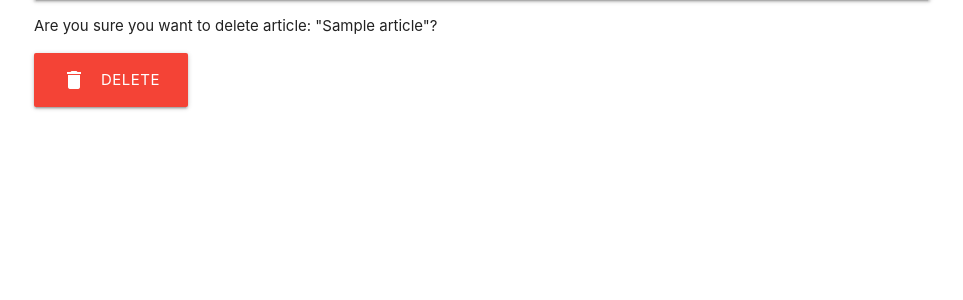
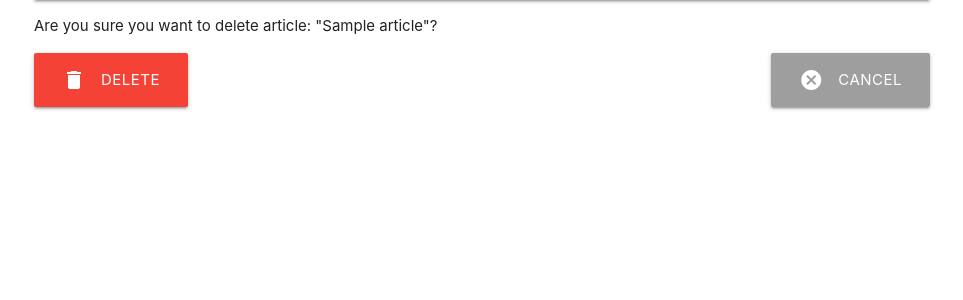
Before and after one commit to robertklim/blog, a Django app: a page that uses src/articles/templates/articles/article_confirm_delete.html in a window 1280 px wide. Shown: the part 64-364 px from the top of the page, without its empty margins (158-1121 px from the left). Run offline with Django 3.2, Linux system fonts and the light colour scheme; a user stored in the database is signed in; tables that the repository leaves empty hold one stand-in row (values such as "Sample post").

Commit message:
Add trailing slash in ArticleDetailView url and add cancel button in article_confirm_delete.html template

```diff
--- a/src/articles/templates/articles/article_confirm_delete.html
+++ b/src/articles/templates/articles/article_confirm_delete.html
@@ -7,6 +7,10 @@
         <i class="material-icons left">delete</i>
         DELETE
     </button>
+    <a class="btn-large waves-effect waves-light right grey" href="{% url 'articles:article-detail' object.slug %}">
+        <i class="material-icons left">cancel</i>
+        CANCEL
+    </a>
 </form>
 
 {% endblock content %}
--- a/src/articles/urls.py
+++ b/src/articles/urls.py
@@ -13,7 +13,7 @@ app_name = 'articles'
 urlpatterns = [
     path('', ArticleListView.as_view(), name='article-list'),
     path('create/', ArticleCreateView.as_view(), name='article-create'),
-    path('<slug:slug>', ArticleDetailView.as_view(), name='article-detail'),
+    path('<slug:slug>/', ArticleDetailView.as_view(), name='article-detail'),
     path('<slug:slug>/edit/', ArticleUpdateView.as_view(), name='article-edit'),
     path('<slug:slug>/delete/', ArticleDeleteView.as_view(), name='article-delete'),
 ]
```
